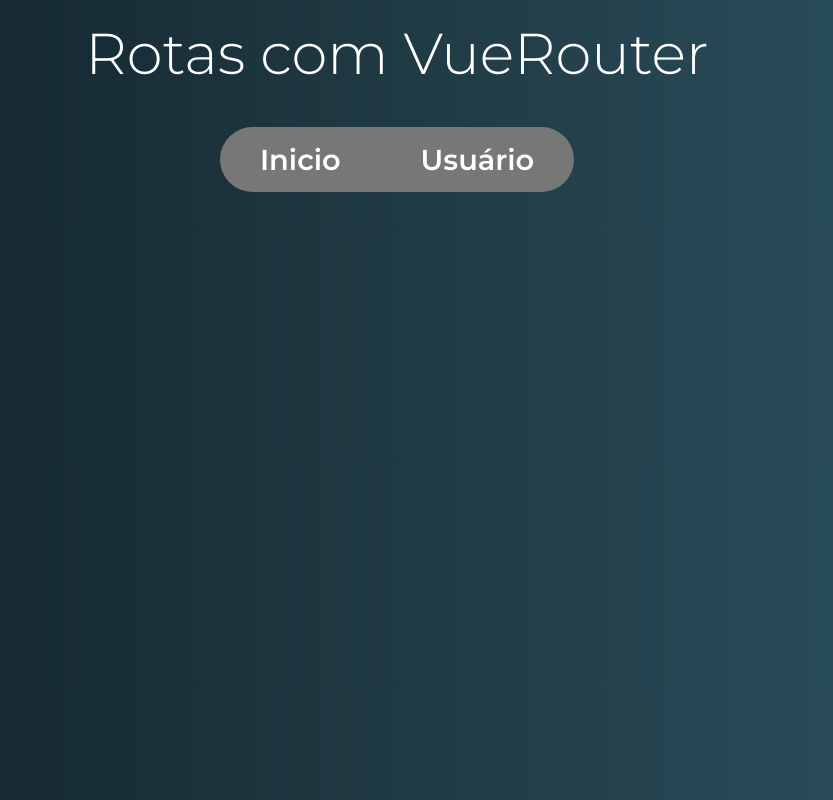
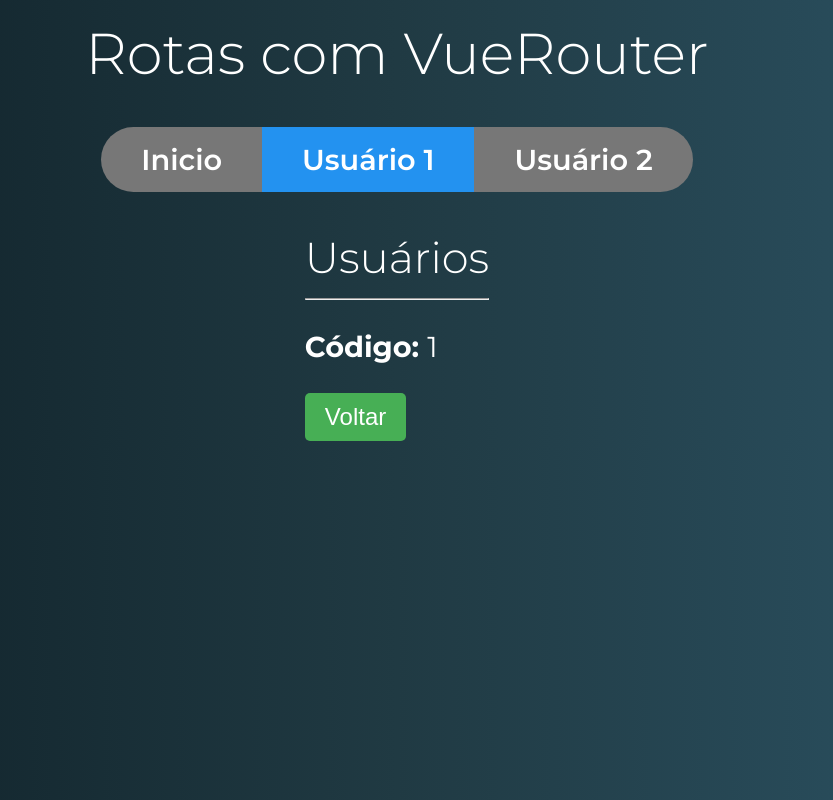
Before and after one commit to hugopedro/Vue, a Vue app in the folder rotas-exercicios/: page /usuario/1 in a window 1280 px wide. Shown: the whole page, without its empty margins (243-1076 px from the left). Built offline with nearby package versions, Linux system fonts and the light colour scheme.

Commit message:
252 a 255 Parametro de rotas via props

```diff
--- a/rotas-exercicios/src/App.vue
+++ b/rotas-exercicios/src/App.vue
@@ -11,7 +11,7 @@
 import Menu from './components/template/Menu'
 
 export default {
-	components: { Menu },
+	components: { Menu},
 
 }
 </script>
--- a/rotas-exercicios/src/components/template/Menu.vue
+++ b/rotas-exercicios/src/components/template/Menu.vue
@@ -2,7 +2,8 @@
   <nav class="menu">
       <ul>
          <router-link to="/" tag="li" active-class="active" exact><a>Inicio</a></router-link>
-         <router-link to="/Usuario" tag="li" active-class="active" exact><a>Usuário</a></router-link> <!--equivale ao codigo comentado abaixo, é a melhor prática -->
+         <router-link to="/usuario/1" tag="li" active-class="active" exact><a>Usuário 1</a></router-link> <!--equivale ao codigo comentado abaixo, é a melhor prática -->
+         <router-link to="/usuario/2" tag="li" active-class="active" exact><a>Usuário 2</a></router-link> <!--equivale ao codigo comentado abaixo, é a melhor prática -->
       </ul> <!--o active-class="active" exact funciona pra ao clicar na guia só a guia clicada ficar ativa usando o estilo, entao é importante -->
       <!-- <ul>
           <li>
--- a/rotas-exercicios/src/components/usuario/Usuario.vue
+++ b/rotas-exercicios/src/components/usuario/Usuario.vue
@@ -2,12 +2,25 @@
   <div class="usuario">
       <h2>Usuários</h2>
       <hr>
+      <p><strong>Código: </strong> {{ id }}</p>
     <button sucesso @click="irParaInicio">Voltar</button>
   </div>
 </template>
 
 <script>
 export default {
+    props: ['id'],
+
+    // data() { //método ultrapassado de passar parâmetro
+    //     return {
+    //         id: this.$route.params.id
+    //     }
+    // },
+    // watch: { // serve para nao bugar ao trocar de id
+    //     $route(to, from) {
+    //         this.id = to.params.id
+    //     }
+    // },
     methods: {
         irParaInicio() {
             // this.$router.push('/')
--- a/rotas-exercicios/src/router.js
+++ b/rotas-exercicios/src/router.js
@@ -11,7 +11,8 @@ export default new Router({
         path: '/',
         component: Inicio
     }, {
-        path: '/usuario',
-        component: Usuario
+        path: '/usuario/:id', //Significa que a rota nao é só usuário, agora é usuário/ algum numero
+        component: Usuario,
+        props: true //significa que todos oa parametros da rota serão passado como propiedade do componente
     }]
 })
```
